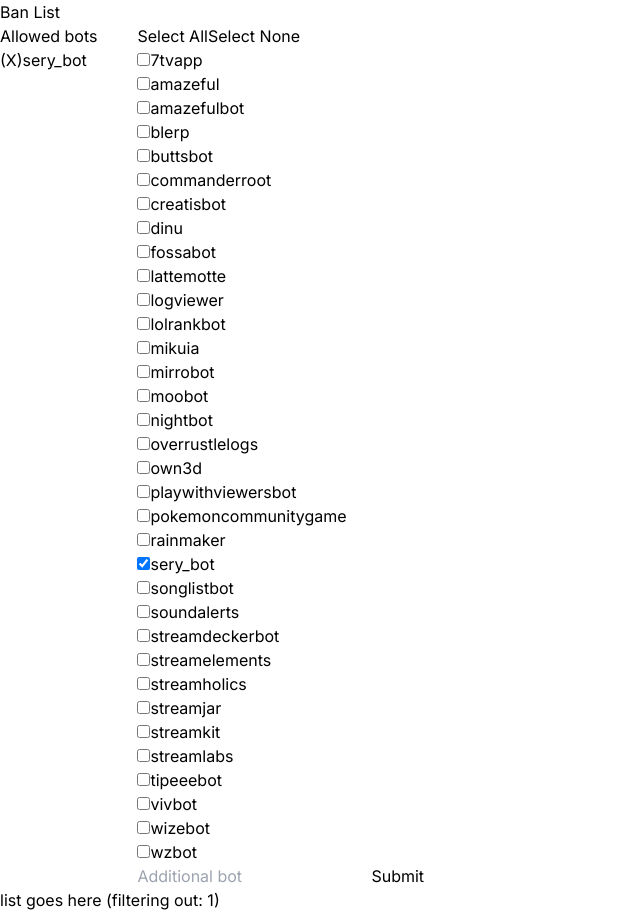
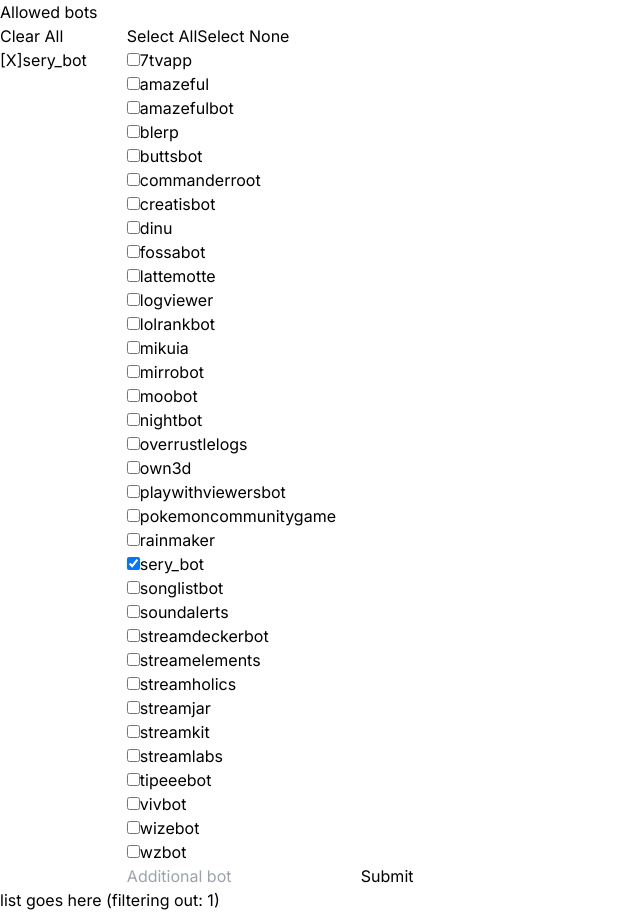
Before and after one commit to jordbort/next-bot-banner, a Next.js app: page /banlist in a window 1280 px wide. Both pictures are taken after a click on the checkbox "sery_bot". Shown: the whole page, without its empty margins (0-640 px from the left). Built offline with nearby package versions, Linux system fonts and the light colour scheme.

Commit message:
Adding Clear button and function

```diff
--- a/src/app/banlist/page.tsx
+++ b/src/app/banlist/page.tsx
@@ -107,6 +107,10 @@
         setCheckedBots(newArr)
     }
 
+    function handleClear() {
+        setCheckedBots([])
+    }
+
     // function handleChange(event: { target: { value: string } }) {
     //     // console.log(event.target.value)
     //     setCustomBotForm(event.target.value)
@@ -123,11 +127,11 @@
     //     setCustomBotForm: any
     // }
 
-    const props = { checkedBots, optionalBots, handleCheckClick, handleSubmit, handleSelectAll, handleSelectNone, handleDelete }
+    const props = { checkedBots, optionalBots, handleCheckClick, handleSubmit, handleSelectAll, handleSelectNone, handleDelete, handleClear }
 
     return (
         <main>
-            <h1>Ban List</h1>
+            <h1>Allowed bots</h1>
             <div className="flex gap-10">
                 <AllowedBots props={props} />
                 <OptionalList props={props} />
--- a/src/components/AllowedBots.tsx
+++ b/src/components/AllowedBots.tsx
@@ -1,19 +1,19 @@
 export default function CheckedBots({ props }) {
-    const { checkedBots, handleDelete } = props
+    const { checkedBots, setCheckedBots, handleDelete, handleClear } = props
     // console.log(`checkedBots:`, checkedBots)
     // console.log(`optionalBots:`, optionalBots)
     // console.log(`typeof props:`, typeof props)
     // console.log(`props.props:`, props.props)
     return (
         <div>
-            <h3>Allowed bots</h3>
+            <button onClick={handleClear}>Clear All</button>
             <ul>
                 {checkedBots.map((bot: string, idx: number) => {
                     return <li key={idx}>
                         <button
                             onClick={handleDelete}
                             value={bot}>
-                            (X)
+                            {`[`}X{`]`}
                         </button>
                         {bot}
                     </li>
```
